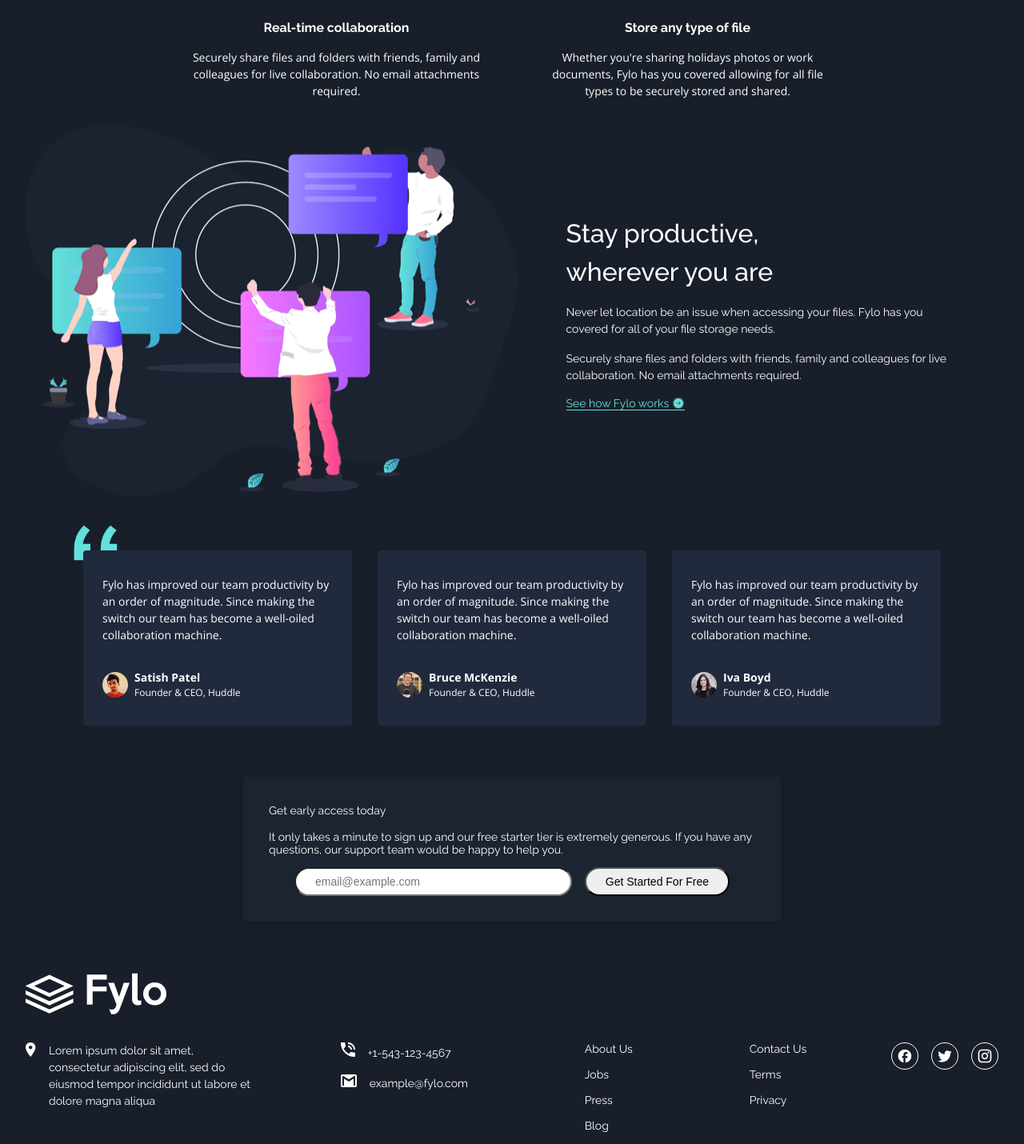
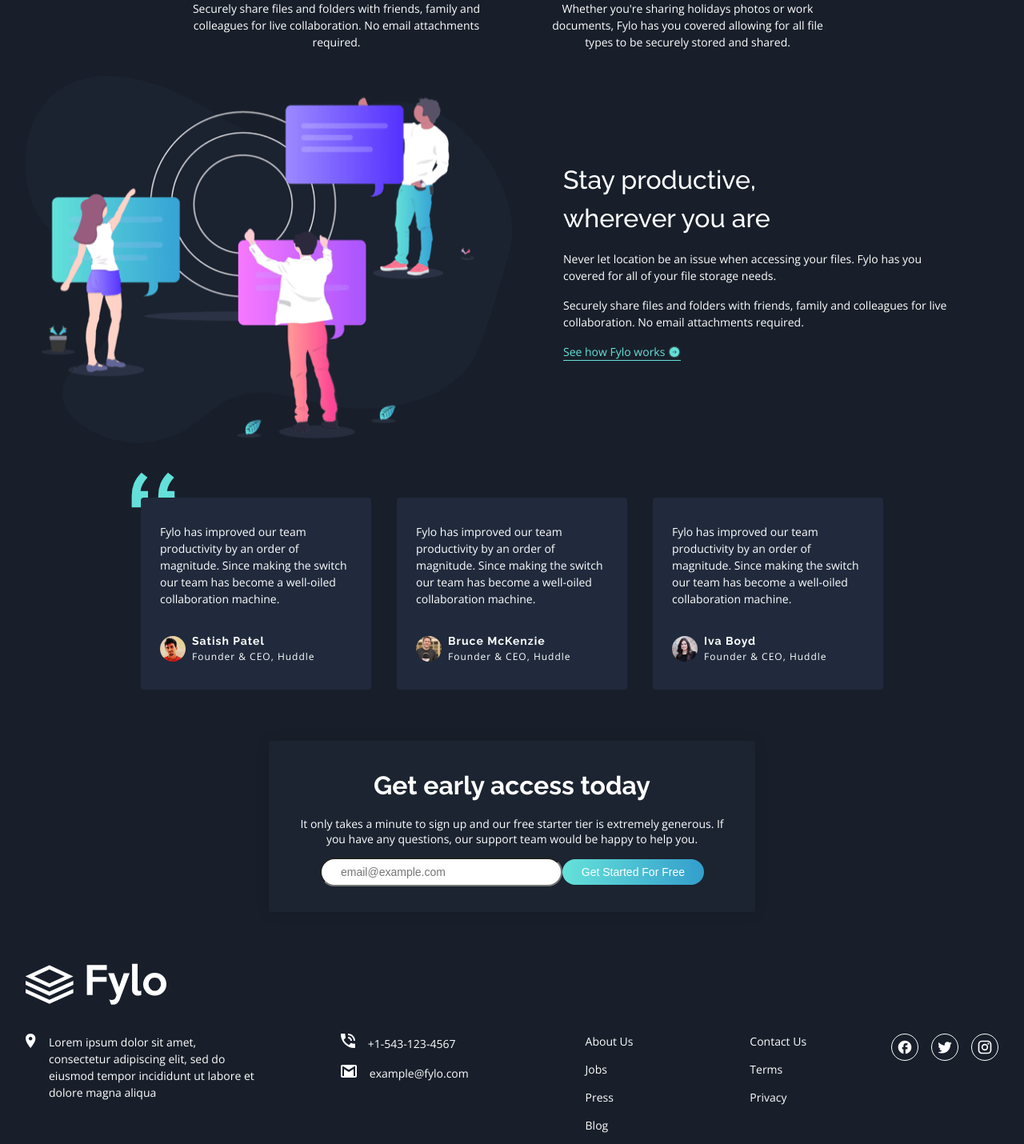
Before and after one commit to Andrew-Neely-82/fe-mentor-fylo-dark-theme-landing-page, a React (Vite) app: page / in a window 1280 px wide. Shown: the part 1280-2710 px from the top of the page at 80% size. Built offline with nearby package versions, Linux system fonts and the light colour scheme.

Commit message:
email checking added, styling updated

```diff
--- a/index.html
+++ b/index.html
@@ -1,4 +1,4 @@
-<!doctype html>
+<!DOCTYPE html>
 <html lang="en">
   <head>
     <meta charset="UTF-8" />
--- a/package.json
+++ b/package.json
@@ -16,7 +16,9 @@
     "@mui/material": "^5.16.4",
     "react": "^18.3.1",
     "react-dom": "^18.3.1",
-    "sass": "^1.77.8"
+    "react-hook-form": "^7.52.1",
+    "sass": "^1.77.8",
+    "vite-plugin-svgr": "^4.2.0"
   },
   "devDependencies": {
     "@types/react": "^18.3.3",
--- a/src/App.scss
+++ b/src/App.scss
@@ -28,18 +28,44 @@ $colors: (
   blue: hsl(198, 60%, 50%)
 );
 
+* {
+  box-sizing: border-box;
+}
+
 body {
   position: relative;
   font-size: 14px;
   background: map-get($colors, bg-main);
   color: white;
-  @include raleWay(400);
+  @include openSans(400);
   margin: 0;
+}
+
+::-webkit-scrollbar {
+  width: 10px;
+}
+
+/* Track */
+::-webkit-scrollbar-track {
+  background: map-get($colors, bg-testimonials);
+}
+
+/* Handle */
+::-webkit-scrollbar-thumb {
+  background: map-get($colors, blue);
+  border-radius: 1rem;
+}
+
+/* Handle on hover */
+::-webkit-scrollbar-thumb:hover {
+  background: map-get($colors, cyan);
 }
 
 #root {
   max-width: 1440px;
+  min-width: 320px;
   margin: auto;
+  position: relative;
 }
 
 main {
@@ -60,14 +86,16 @@ span {
 }
 
 .navbar {
+  position: sticky;
   inset: 0;
   display: flex;
   justify-content: space-between;
   align-items: center;
-  width: calc(100dvw - 4rem);
+  width: 100%;
   backdrop-filter: blur(1rem);
   background: map-get($colors, bg-main);
   padding: 2rem;
+  z-index: 100;
 
   .logo-container {
     img {
@@ -99,6 +127,7 @@ span {
   display: grid;
   place-items: center;
   max-width: 720px;
+  width: 100%;
   text-align: center;
   margin-inline: auto;
 
@@ -109,21 +138,16 @@ span {
 
   h1 {
     font-size: 2.5rem;
+
+    @media screen and (max-width: 768px) {
+      width: 25rem;
+      font-size: 2rem;
+    }
   }
 
   span {
     font-size: 16px;
     margin-inline: 8rem;
-  }
-
-  button {
-    background: linear-gradient(90deg, map-get($colors, cyan), map-get($colors, blue));
-    color: white;
-    padding: 1rem 5rem;
-    border: none;
-    border-radius: 10rem;
-    margin-block: 2rem;
-    cursor: pointer;
   }
 }
 
@@ -133,7 +157,7 @@ span {
   justify-items: center;
   margin: auto;
   gap: 4rem;
-  max-width: 60rem;
+  max-width: 100%;
 
   @media screen and (max-width: 768px) {
     display: grid;
@@ -168,10 +192,6 @@ span {
         font-size: 16px;
         font-weight: bold;
       }
-
-      .description {
-        @include openSans(400);
-      }
     }
   }
 }
@@ -180,6 +200,18 @@ span {
   display: grid;
   grid-template-columns: repeat(2, 1fr);
   place-items: center;
+  max-width: 100%;
+  width: 100%;
+
+  @media screen and (max-width: 768px) {
+    grid-template-columns: auto;
+  }
+
+  picture {
+    img {
+      width: 100%;
+    }
+  }
 
   .text-container {
     display: flex;
@@ -190,7 +222,7 @@ span {
     align-items: flex-start;
     align-content: flex-start;
 
-    span {
+    & > * {
       display: block;
     }
 
@@ -212,6 +244,22 @@ span {
       text-decoration: none;
       color: map-get($colors, cyan);
       border-bottom: 1px solid map-get($colors, cyan);
+      line-height: 1.5;
+
+      svg {
+        margin-left: 0.25rem;
+      }
+
+      &:hover {
+        color: white;
+        border-color: white;
+
+        svg {
+          use {
+            fill: white;
+          }
+        }
+      }
 
       img {
         margin-left: 0.25rem;
@@ -221,10 +269,14 @@ span {
 }
 
 .reviews-section {
+  position: relative;
   display: grid;
   grid-template-columns: repeat(3, 1fr);
   gap: 2rem;
-  position: relative;
+
+  @media screen and (max-width: 768px) {
+    grid-template-columns: auto;
+  }
 
   &::before {
     content: url("./assets/bg-quotes.png");
@@ -244,12 +296,12 @@ span {
     border-radius: 0.25rem;
     background: map-get($colors, bg-testimonials);
     padding: 2rem 1.5rem;
-    @include openSans(400);
 
     .user-info {
       display: flex;
       align-items: center;
       gap: 0.5rem;
+      letter-spacing: 1px;
 
       img {
         width: 2rem;
@@ -282,22 +334,59 @@ span {
   width: 50%;
   box-shadow: 0 0 1rem #00000025;
 
+  .title {
+    font-size: 2rem;
+    font-weight: bold;
+  }
+
+  .title,
+  p {
+    text-align: center;
+  }
+
   .sign-up {
     display: flex;
-    gap: 1rem;
-    justify-content: center;
+    flex-direction: column;
+    // justify-content: center;
+    // align-items: center;
+    padding-inline: 2rem;
+
+    @media screen and (max-width: 768px) {
+      flex-direction: column;
+    }
+
+    form {
+      display: flex;
+      justify-content: space-between;
       align-items: center;
-    padding-inline: 2rem;
+      width: 100%;
+      height: fit-content;
+
+      button {
+        margin: 0;
+      }
 
       input,
       button {
         border-radius: 100dvw;
         padding: 0.5rem 1.5rem;
         font-size: 14px;
+
+        @media screen and (max-width: 768px) {
+          width: 100%;
+        }
       }
 
       input {
         flex: 1;
+      }
+    }
+
+    .errors {
+      margin-left: 26px;
+      font-size: 10px;
+      color: map-get($colors, error);
+      font-weight: bold;
     }
   }
 }
@@ -320,6 +409,10 @@ footer {
     width: 100%;
     margin-top: 2rem;
 
+    @media screen and (max-width: 768px) {
+      flex-direction: column;
+    }
+
     .location {
       display: flex;
       justify-content: flex-start;
@@ -331,6 +424,34 @@ footer {
       display: flex;
       flex-direction: column;
       gap: 1rem;
+    }
+
+    .about-us {
+      @media screen and (max-width: 768px) {
+        margin-top: 4rem;
+
+        ul {
+          padding-left: 0;
+        }
+      }
+    }
+
+    .legal {
+      @media screen and (max-width: 768px) {
+        margin-top: 2rem;
+
+        ul {
+          padding-left: 0;
+        }
+      }
+    }
+
+    ul {
+      li {
+        &:hover {
+          font-weight: bold;
+        }
+      }
     }
   }
 
@@ -358,6 +479,10 @@ footer {
     gap: 1rem;
     margin-bottom: auto;
 
+    @media screen and (max-width: 768px) {
+      justify-content: center;
+    }
+
     a {
       display: inline-flex;
       justify-content: center;
@@ -365,6 +490,14 @@ footer {
       border: 1px solid white;
       border-radius: 100dvw;
       padding: 6px;
+
+      &:hover {
+        border-color: map-get($colors, cyan);
+
+        svg {
+          fill: map-get($colors, cyan);
+        }
+      }
 
       svg {
         $size: 1.25rem;
@@ -375,3 +508,25 @@ footer {
     }
   }
 }
+
+.heading-bold {
+  @include raleWay(700);
+}
+
+.heading-normal {
+  @include raleWay(400);
+}
+
+.btn {
+  background: linear-gradient(90deg, map-get($colors, cyan), map-get($colors, blue));
+  color: white;
+  padding: 1rem 5rem;
+  border: none;
+  border-radius: 10rem;
+  margin-block: 2rem;
+  cursor: pointer;
+
+  &:active {
+    background: map-get($colors, cyan);
+  }
+}
--- a/src/components/GetStarted.jsx
+++ b/src/components/GetStarted.jsx
@@ -1,14 +1,29 @@
 import PropTypes from "prop-types";
+import { useForm } from "react-hook-form";
 
 const GetStarted = ({ data }) => {
   const { title, p, btn } = data[0].earlyAccessSection[0];
+
+  const {
+    register,
+    handleSubmit,
+    formState: { errors },
+  } = useForm();
+
+  const onSubmit = (values) => console.log(values, "registered");
+
   return (
     <section className="get-started">
-      <span>{title}</span>
+      <span className="title heading-bold">{title}</span>
       <p>{p}</p>
       <div className="sign-up">
-        <input type="text" placeholder="email@example.com" />
-        <button type="submit">{btn}</button>
+        <form onSubmit={handleSubmit(onSubmit)}>
+          <input type="text" placeholder="email@example.com" {...register("email", { required: true, pattern: /^[A-Z0-9._%+-]+@[A-Z0-9.-]+\.[A-Z]{2,4}$/i })} />
+          <button className="btn" type="submit">
+            {btn}
+          </button>
+        </form>
+        <span className="errors">{errors.email && <span>Please enter a valid email address</span>}</span>
       </div>
     </section>
   );
--- a/src/components/GridSection.jsx
+++ b/src/components/GridSection.jsx
@@ -9,7 +9,7 @@ const GridSection = ({ data }) => {
             <img src={el.icon} alt={`${el.alt} icon`} />
           </picture>
           <div className="feature-info">
-            <span className="title">{el.title}</span>
+            <span className="title heading-normal">{el.title}</span>
             <span className="description">{el.p}</span>
           </div>
         </div>
--- a/src/components/Hero.jsx
+++ b/src/components/Hero.jsx
@@ -7,9 +7,9 @@ const Hero = ({ data }) => {
   return (
     <section className="hero">
       <img src={Image} alt="" />
-      <h1>{header}</h1>
+      <h1 className="heading-bold">{header}</h1>
       <span>{p}</span>
-      <button>{btn}</button>
+      <button className="btn">{btn}</button>
     </section>
   );
 };
--- a/src/components/Reviews.jsx
+++ b/src/components/Reviews.jsx
@@ -9,7 +9,7 @@ const Reviews = ({ data }) => {
           <div className="user-info">
             <img src={el.img} alt={`${el.user}, ${el.role}`} />
             <div>
-              <span className="user">{el.user}</span>
+              <span className="user heading-normal">{el.user}</span>
               <span className="role">{el.role}</span>
             </div>
           </div>
--- a/src/components/SeeHow.jsx
+++ b/src/components/SeeHow.jsx
@@ -1,7 +1,7 @@
 import PropTypes from "prop-types";
 
 const SeeHow = ({ data }) => {
-  const { image, alt, title, paragraph, a, svg } = data[0].seeHow[0];
+  const { image, alt, title, paragraph, a, SVG } = data[0].seeHow[0];
 
   return (
     <section className="see-how-section">
@@ -9,13 +9,13 @@ const SeeHow = ({ data }) => {
         <img src={image} alt={alt} />
       </picture>
       <div className="text-container">
-        <span className="title">{title}</span>
+        <span className="title heading-bold">{title}</span>
         {paragraph.map((el, key) => (
           <span key={key}>{el.p}</span>
         ))}
         <a href="#">
           {a}
-          <img src={svg} alt="" />
+          <SVG />
         </a>
       </div>
     </section>
--- a/src/data/data.js
+++ b/src/data/data.js
@@ -4,7 +4,7 @@ import Security from "../assets/icon-security.svg";
 import Collaboration from "../assets/icon-collaboration.svg";
 import AnyFile from "../assets/icon-any-file.svg";
 import Productive from "../assets/illustration-stay-productive.png";
-import Arrow from "../assets/icon-arrow.svg";
+import Arrow from "../assets/icon-arrow.svg?react";
 import Profile1 from "../assets/profile-1.jpg";
 import Profile2 from "../assets/profile-2.jpg";
 import Profile3 from "../assets/profile-3.jpg";
@@ -65,7 +65,7 @@ export const fyloData = [
           },
         ],
         a: "See how Fylo works",
-        svg: Arrow,
+        SVG: Arrow,
       },
     ],
     cardsSection: [
--- a/vite.config.js
+++ b/vite.config.js
@@ -1,7 +1,8 @@
-import { defineConfig } from 'vite'
-import react from '@vitejs/plugin-react-swc'
+import { defineConfig } from "vite";
+import react from "@vitejs/plugin-react-swc";
+import svgr from "vite-plugin-svgr";
 
 // https://vitejs.dev/config/
 export default defineConfig({
-  plugins: [react()],
-})
+  plugins: [react(), svgr()],
+});
```
Also changed, not shown: src/assets/icon-arrow.svg, 1 other file (tests, documents, lock files or other folders). Lines whose indentation alone changed are shown as unchanged.
